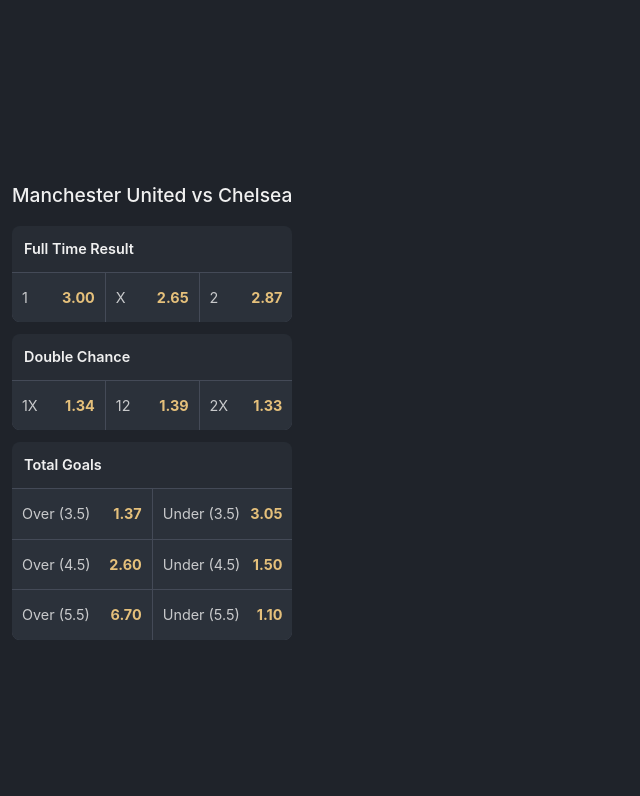
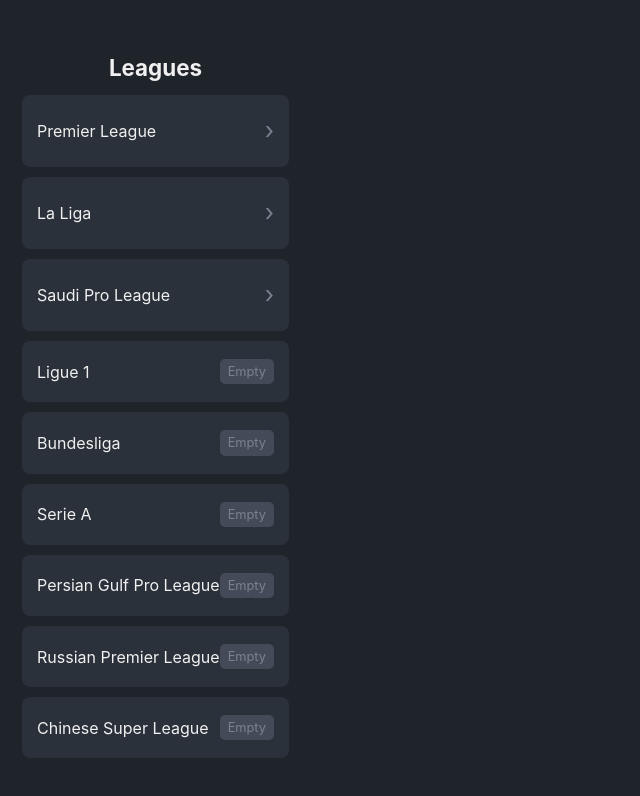
Before and after one commit to drovo-io/livegoalx-frontend, a React app: page / in a window 1280 px wide. Shown: the top 796 px of the page, without its empty margins (0-640 px from the left). Built offline with nearby package versions, Linux system fonts and the light colour scheme; the HTML template or start-up script is replaced by a standard one.

Commit message:
refactor: Implement league and match navigation

```diff
--- a/src/App.css
+++ b/src/App.css
@@ -140,3 +140,89 @@ body {
   font-weight: 700;
   cursor: pointer;
 }
+
+/* src/App.css */
+/* ... keep all existing styles ... */
+
+/* --- New Navigation and List View Styles --- */
+.list-view {
+  padding: 10px;
+}
+
+.view-header {
+  display: flex;
+  align-items: center;
+  margin-bottom: 15px;
+  color: var(--text-color);
+  padding: 0 5px;
+}
+
+.view-header h1 {
+  font-size: 1.4rem;
+  margin: 0;
+  flex-grow: 1;
+  text-align: center;
+}
+
+.back-button {
+  background: none;
+  border: none;
+  color: var(--text-color);
+  font-size: 2.2rem;
+  font-weight: bold;
+  cursor: pointer;
+  padding: 0 15px 0 0;
+  line-height: 1;
+}
+
+.list-item {
+  background-color: var(--card-color);
+  padding: 18px 15px;
+  border-radius: 8px;
+  margin-bottom: 10px;
+  display: flex;
+  justify-content: space-between;
+  align-items: center;
+  font-size: 1rem;
+  cursor: pointer;
+  transition: background-color 0.2s;
+}
+
+.list-item:hover {
+  background-color: #3c424f;
+}
+
+.arrow {
+  font-size: 1.5rem;
+  color: #7a8291;
+}
+
+.empty-tag {
+    font-size: 0.8rem;
+    color: #7a8291;
+    background-color: #444a57;
+    padding: 3px 8px;
+    border-radius: 5px;
+}
+
+/* --- Styles for Market View Layout --- */
+.market-view-container {
+  display: flex;
+  flex-direction: column;
+  height: 100vh;
+}
+
+.fixed-header {
+  position: sticky;
+  top: 0;
+  background-color: var(--background-color);
+  z-index: 10;
+  width: 100%;
+  padding-top: 10px;
+}
+
+.market-scroll-area {
+  flex-grow: 1;
+  overflow-y: auto;
+  padding: 10px;
+}
--- a/src/App.jsx
+++ b/src/App.jsx
@@ -1,18 +1,96 @@
 // src/App.jsx
-import { useState } from 'react'; // <-- Import useState
+import { useState } from 'react';
 import './App.css';
-import { matchData } from './mockData';
+import { leagues } from './mockData';
 
-// We pass down the selection state and a handler function
-const OddButton = ({ label, value, isSelected, onSelect }) => {
-  const className = `odd-button ${isSelected ? 'selected' : ''}`;
+// --- State Management ---
+// Three possible views: 'LEAGUES', 'MATCHES', 'MARKETS'
+// `context` stores the selected league or match
+function App() {
+  const [view, setView] = useState('LEAGUES');
+  const [context, setContext] = useState(null);
+  const [selection, setSelection] = useState(null); // For the chosen odd
+
+  const navigateTo = (newView, newContext) => {
+    setContext(newContext);
+    setView(newView);
+    setSelection(null); // Clear selection on navigation
+  };
+
+  // --- Conditional Rendering based on View ---
+  switch (view) {
+    case 'MATCHES':
+      return <MatchListView league={context} onMatchSelect={(match) => navigateTo('MARKETS', match)} onBack={() => navigateTo('LEAGUES')} />;
+    case 'MARKETS':
+      return <MarketView match={context} selection={selection} setSelection={setSelection} onBack={() => navigateTo('MATCHES', leagues.find(l => l.name === context.leagueName))} />;
+    default:
+      return <LeagueListView onLeagueSelect={(league) => navigateTo('MATCHES', league)} />;
+  }
+}
+
+// --- View Components ---
+
+const LeagueListView = ({ onLeagueSelect }) => (
+  <div className="list-view">
+    <header className="view-header"><h1>Leagues</h1></header>
+    {leagues.map(league => (
+      <div key={league.name} className="list-item" onClick={() => league.matches.length > 0 && onLeagueSelect(league)}>
+        <span>{league.name}</span>
+        {league.matches.length > 0 ? <span className="arrow">&rsaquo;</span> : <span className="empty-tag">Empty</span>}
+      </div>
+    ))}
+  </div>
+);
+
+const MatchListView = ({ league, onMatchSelect, onBack }) => (
+    <div className="list-view">
+        <header className="view-header">
+            <button onClick={onBack} className="back-button">&lsaquo;</button>
+            <h1>{league.name}</h1>
+        </header>
+        {league.matches.map(match => (
+            <div key={match.id} className="list-item" onClick={() => onMatchSelect({ ...match, leagueName: league.name })}>
+                <span>{match.teamA} vs {match.teamB}</span>
+                <span className="arrow">&rsaquo;</span>
+            </div>
+        ))}
+    </div>
+);
+
+const MarketView = ({ match, selection, setSelection, onBack }) => {
+  const handleOddSelect = (selectedOdd) => {
+    setSelection(prev => (prev?.label === selectedOdd.label ? null : selectedOdd));
+  };
+
   return (
-    <div className={className} onClick={onSelect}>
-      <span>{label}</span>
-      <span>{value}</span>
+    <div className="market-view-container">
+      <header className="view-header fixed-header">
+        <button onClick={onBack} className="back-button">&lsaquo;</button>
+        <h1>{match.teamA} vs {match.teamB}</h1>
+      </header>
+      <main className="market-scroll-area">
+        {match.markets.map((market) => (
+          <MarketGroup
+            key={market.name}
+            name={market.name}
+            odds={market.odds}
+            selection={selection}
+            onOddSelect={(odd) => handleOddSelect({ marketName: market.name, ...odd })}
+          />
+        ))}
+      </main>
+      {selection && (
+        <footer className="bet-slip-preview">
+          <p><span>Your Pick: <strong>{selection.label}</strong></span><span>@{selection.value}</span></p>
+          <button className="place-bet-button">Place Bet</button>
+        </footer>
+      )}
     </div>
   );
 };
+
+
+// --- Reusable UI Components (from previous step, unchanged) ---
 
 const MarketGroup = ({ name, odds, selection, onOddSelect }) => (
   <div className="market-group">
@@ -23,54 +101,19 @@ const MarketGroup = ({ name, odds, selection, onOddSelect }) => (
           key={odd.label}
           label={odd.label}
           value={odd.value}
-          // Check if the current odd is the selected one
           isSelected={selection?.label === odd.label}
-          // Pass a function to handle the click event
-          onSelect={() => onOddSelect({ marketName: name, ...odd })}
+          onSelect={() => onOddSelect(odd)}
         />
       ))}
     </div>
   </div>
 );
 
-function App() {
-  // State to hold the currently selected odd object
-  const [selection, setSelection] = useState(null);
-
-  const handleOddSelect = (selectedOdd) => {
-    // If the same odd is clicked again, deselect it. Otherwise, set the new selection.
-    setSelection(prev => (prev?.label === selectedOdd.label ? null : selectedOdd));
-  };
-
-  return (
-    <div className="app-container">
-      <header className="match-header">
-        <h1>{matchData.teamA} vs {matchData.teamB}</h1>
-      </header>
-      <main>
-        {matchData.markets.map((market) => (
-          <MarketGroup
-            key={market.name}
-            name={market.name}
-            odds={market.odds}
-            selection={selection}
-            onOddSelect={handleOddSelect}
-          />
-        ))}
-      </main>
-
-      {/* --- Bet Slip Preview --- */}
-      {selection && (
-        <footer className="bet-slip-preview">
-          <p>
-            <span>Your Pick: <strong>{selection.label}</strong></span>
-            <span>@{selection.value}</span>
-          </p>
-          <button className="place-bet-button">Place Bet</button>
-        </footer>
-      )}
-    </div>
-  );
-}
+const OddButton = ({ label, value, isSelected, onSelect }) => (
+  <div className={`odd-button ${isSelected ? 'selected' : ''}`} onClick={onSelect}>
+    <span>{label}</span>
+    <span>{value}</span>
+  </div>
+);
 
 export default App;
--- a/src/mockData.js
+++ b/src/mockData.js
@@ -1,34 +1,50 @@
 // src/mockData.js
-export const matchData = {
-  teamA: "Manchester United",
-  teamB: "Chelsea",
-  markets: [
+
+// Reusable market templates for consistency
+const defaultMarkets = [
   {
     name: "Full Time Result",
-      odds: [
-        { label: "1", value: "3.00" },
-        { label: "X", value: "2.65" },
-        { label: "2", value: "2.87" },
+    odds: [ { label: "1", value: "2.50" }, { label: "X", value: "3.10" }, { label: "2", value: "2.90" } ],
+  },
+  {
+    name: "Total Goals",
+    odds: [ { label: "Over (2.5)", value: "1.90" }, { label: "Under (2.5)", value: "1.90" } ],
+  },
+];
+
+export const leagues = [
+  {
+    name: "Premier League",
+    matches: [
+      { id: 101, teamA: "Arsenal", teamB: "Tottenham", markets: defaultMarkets },
+      { id: 102, teamA: "Man City", teamB: "Liverpool", markets: [
+        { name: "Full Time Result", odds: [ { label: "1", value: "1.80" }, { label: "X", value: "3.50" }, { label: "2", value: "4.00" } ]},
+        { name: "Double Chance", odds: [ { label: "1X", value: "1.22" }, { label: "12", value: "1.28" }, { label: "2X", value: "1.95" } ]},
+        { name: "Total Goals", odds: [ { label: "Over (2.5)", value: "1.70" }, { label: "Under (2.5)", value: "2.10" } ]},
+      ]},
     ],
   },
   {
-      name: "Double Chance",
-      odds: [
-        { label: "1X", value: "1.34" },
-        { label: "12", value: "1.39" },
-        { label: "2X", value: "1.33" },
+    name: "La Liga",
+    matches: [
+      { id: 201, teamA: "Real Madrid", teamB: "Barcelona", markets: defaultMarkets },
     ],
   },
   {
-      name: "Total Goals",
-      odds: [
-        { label: "Over (3.5)", value: "1.37" },
-        { label: "Under (3.5)", value: "3.05" },
-        { label: "Over (4.5)", value: "2.60" },
-        { label: "Under (4.5)", value: "1.50" },
-        { label: "Over (5.5)", value: "6.70" },
-        { label: "Under (5.5)", value: "1.10" },
-      ],
+    name: "Saudi Pro League",
+    matches: [
+        { id: 301, teamA: "Al-Nassr", teamB: "Al-Hilal", markets: defaultMarkets },
+        { id: 302, teamA: "Al-Ittihad", teamB: "Al-Ahli", markets: defaultMarkets },
+    ]
   },
-  ],
-};
+  {
+    name: "Ligue 1",
+    matches: [], // Example of a league with no current matches
+  },
+  // Add other leagues here...
+  { name: "Bundesliga", matches: [] },
+  { name: "Serie A", matches: [] },
+  { name: "Persian Gulf Pro League", matches: [] },
+  { name: "Russian Premier League", matches: [] },
+  { name: "Chinese Super League", matches: [] },
+];
```
Lines whose indentation alone changed are shown as unchanged.
